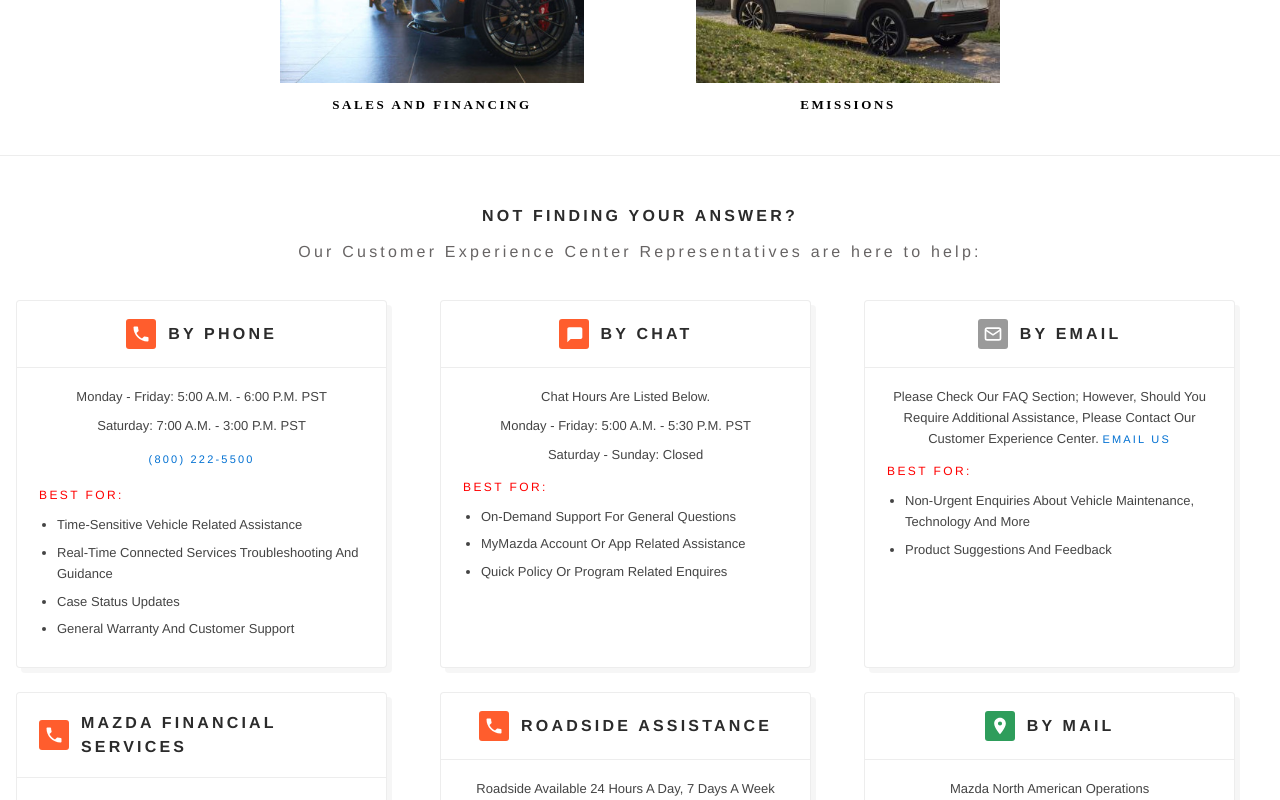
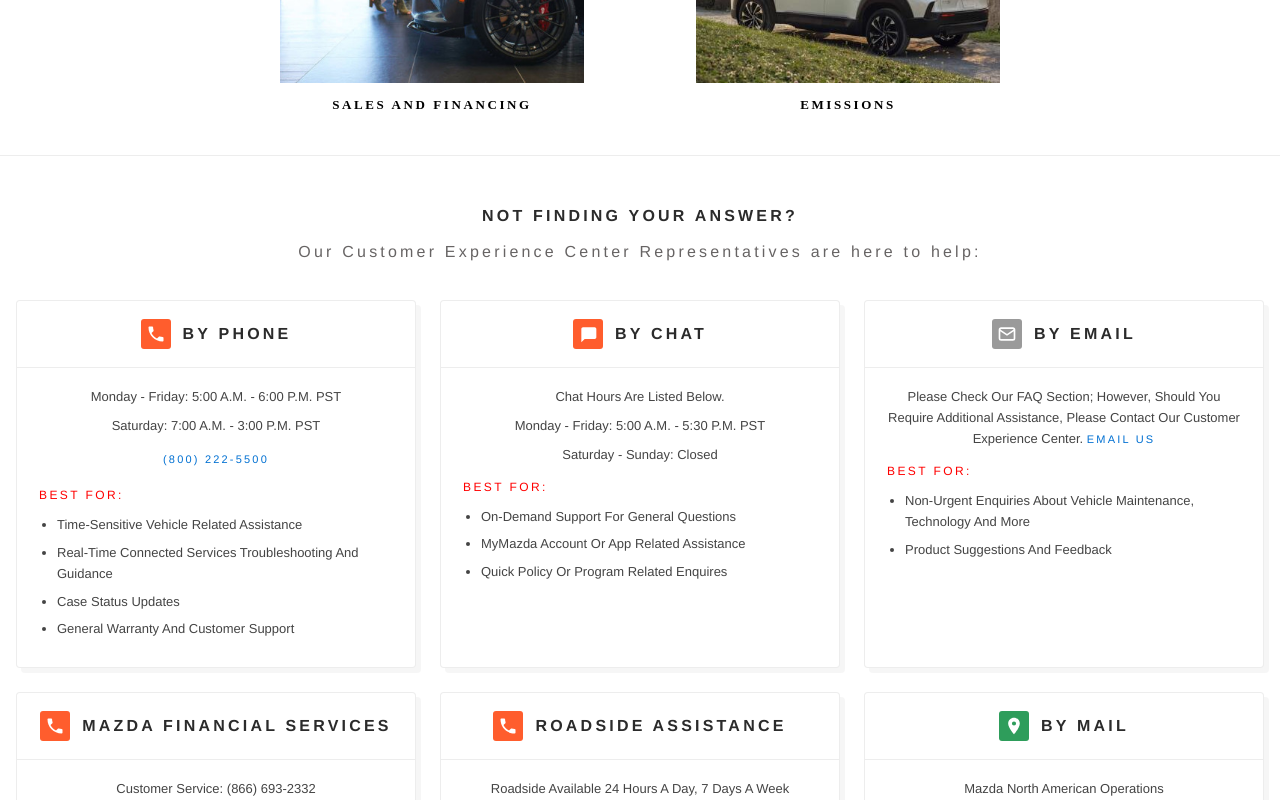
Before and after one commit to Tuhin090/Mazda-POC, a React (Vite) app in the folder frontend/: page / in a window 1280 px wide. Shown: the part 1719-2519 px from the top of the page. Built offline with nearby package versions, Linux system fonts and the light colour scheme.

Commit message:
Fixed Alignment Issues

```diff
--- a/frontend/src/pages/Faq.css
+++ b/frontend/src/pages/Faq.css
@@ -304,7 +304,6 @@
   background: #fff;
   box-shadow: var(--mz-card-shadow);
   padding: 0 0 22px;
-  width: 29vw;
   min-height: 340px;
 }
 .faq-cc-head {
```
